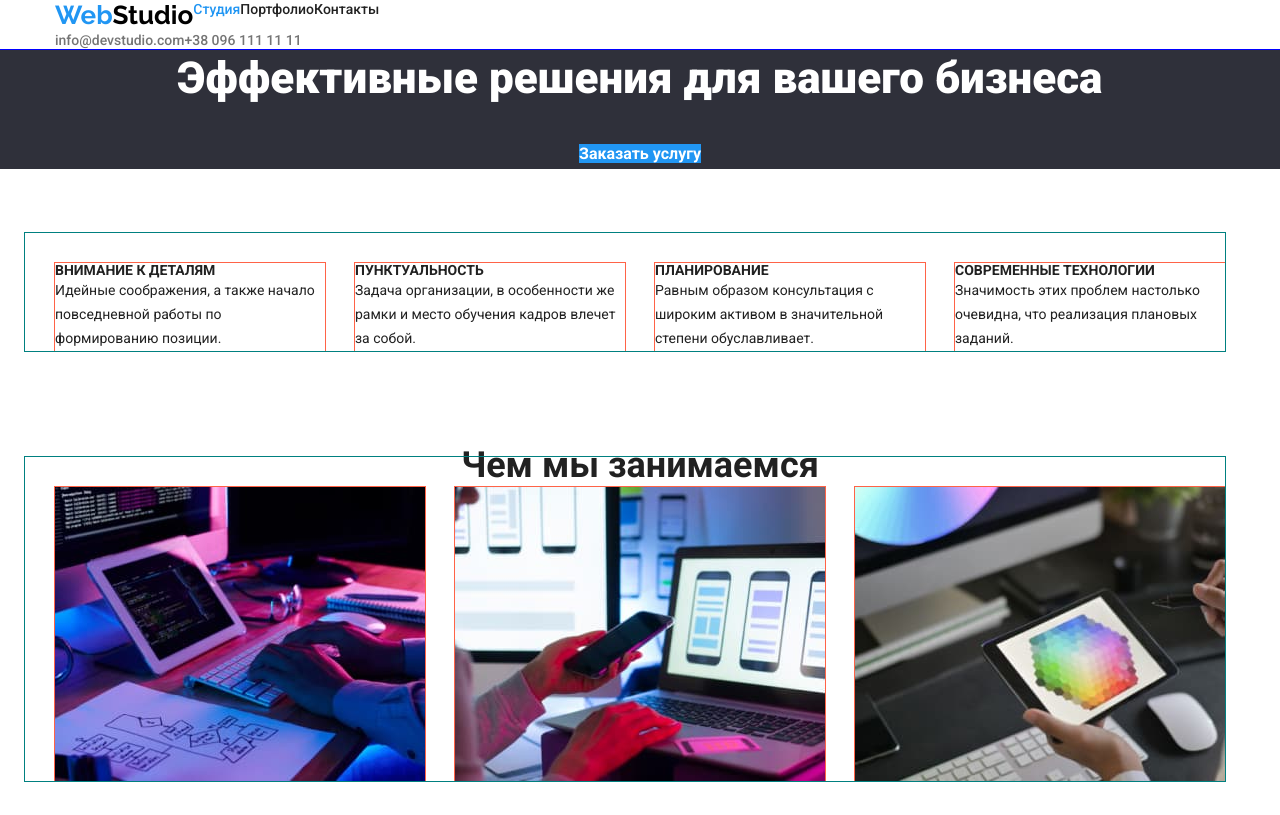
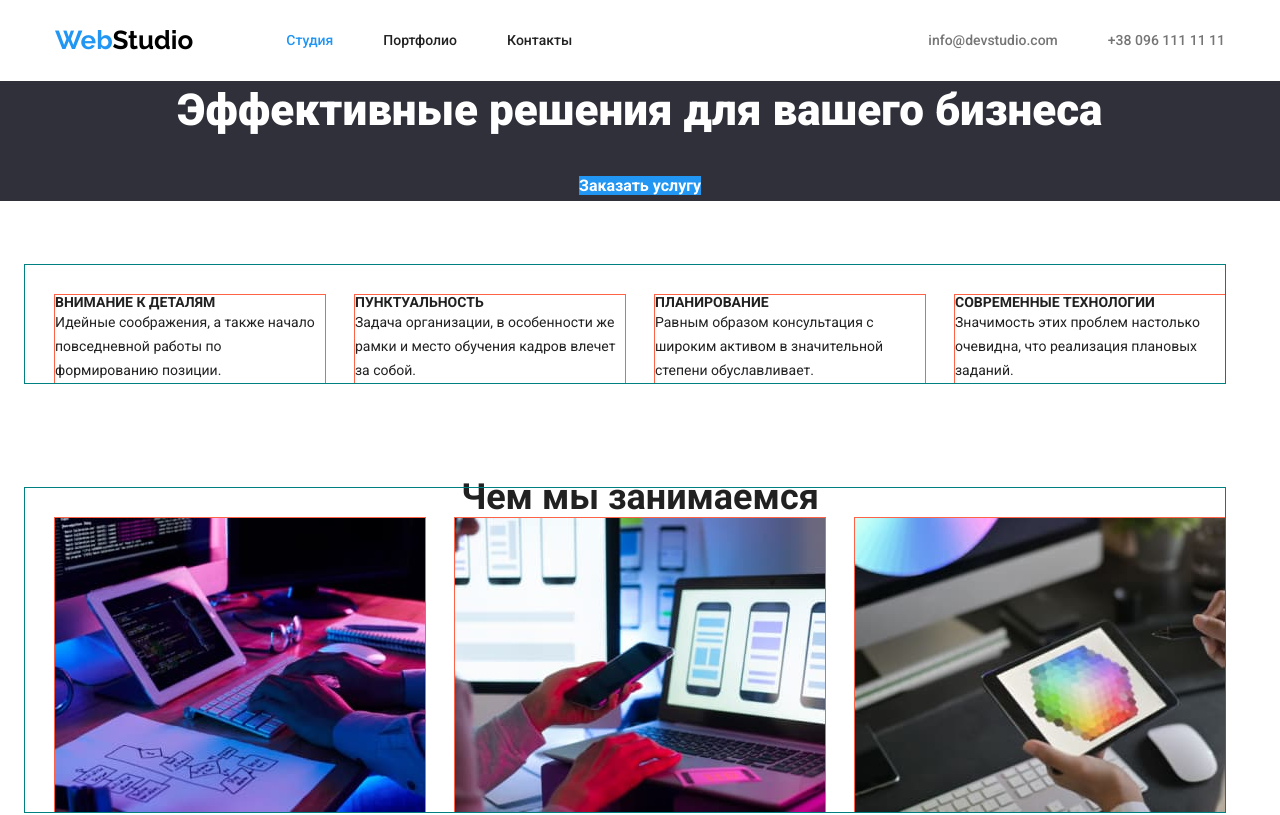
Before and after one commit to Kateryna286/goit-markup-hw-03, a plain HTML site: page index.html in a window 1280 px wide. Shown: the top 815 px of the page. Drawn offline with nearby package versions, Linux system fonts and the light colour scheme.

Commit message:
Добавляет оформление секциям
header
features
issues
team

```diff
--- a/css/main-styles.css
+++ b/css/main-styles.css
@@ -16,15 +16,52 @@ html {
   padding-right: 15px;
 }
 
-.header ul {
+.main-nav {
+  display: flex;
+  align-items: center;
+  justify-content: space-between;
+}
+
+.logo {
+  margin-right: 93px;
+  padding-top: 25px;
+  padding-bottom: 25px;
+}
+
+.header-list {
   display: flex;
 }
 
 .header-nav {
   display: flex;
+  align-items: center;
 }
 
-.header {
+.contacts {
+  display: flex;
+}
+
+.header-list .item {
+  display: block;
+}
+
+/* .header-list li:not(:last-child) {
+  margin-right: 50px;
+} */
+
+/* .header-list li:last-child {
+  margin-right: 0;
+} */
+
+.header-list .item + .item {
+  margin-left: 50px;
+}
+
+.contacts .item + .item {
+  margin-left: 50px;
+}
+
+.header-nav .header {
   outline: 1px solid blue;
 }
 
--- a/index.html
+++ b/index.html
@@ -19,28 +19,32 @@
   <body>
     <header class="header">
       <!--Контейнер для шапки сайта-->
-      <div class="container">
+      <div class="container main-nav">
         <nav class="header-nav">
           <!--Навигация-->
           <a href="./index.html" class="logo">
             <span class="logo-web">Web</span>Studio
           </a>
           <ul class="header-list">
-            <li><a href="" class="header-list-link current">Студия</a></li>
-            <li>
+            <li class="item">
+              <a href="" class="header-list-link current">Студия</a>
+            </li>
+            <li class="item">
               <a href="./portfolio.html" class="header-list-link">Портфолио</a>
             </li>
-            <li><a href="" class="header-list-link">Контакты</a></li>
+            <li class="item">
+              <a href="" class="header-list-link">Контакты</a>
+            </li>
           </ul>
         </nav>
         <!--Kонтакы-->
         <ul class="contacts">
-          <li>
+          <li class="item">
             <a href="mailto:info@devstudio.com" class="contacts-link"
               >info@devstudio.com
             </a>
           </li>
-          <li>
+          <li class="item">
             <a href="tel:+380961111111" class="contacts-link"
               >+38 096 111 11 11</a
             >
```
Also changed, not shown: portfolio.html (+9 -5 lines).
